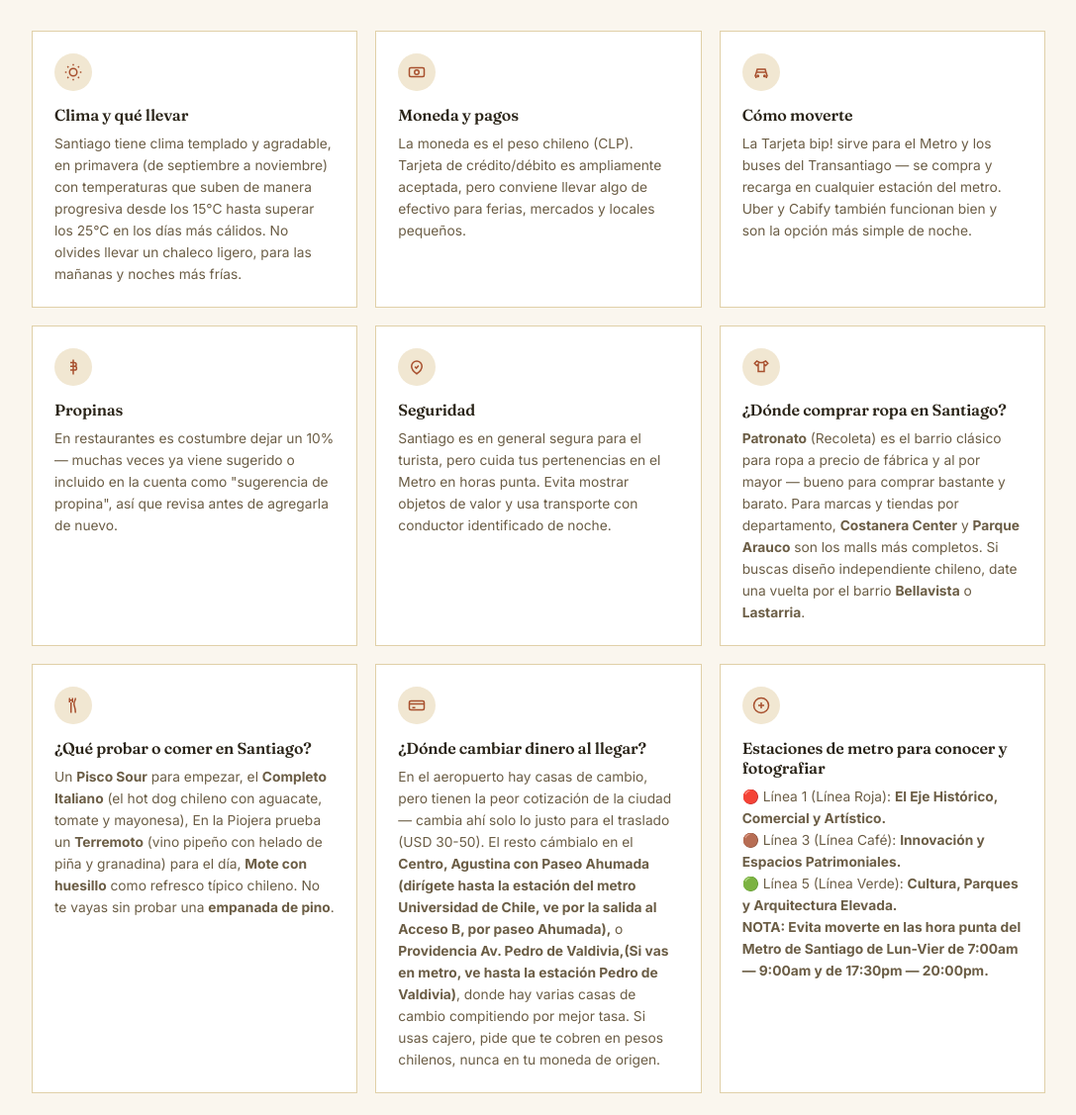
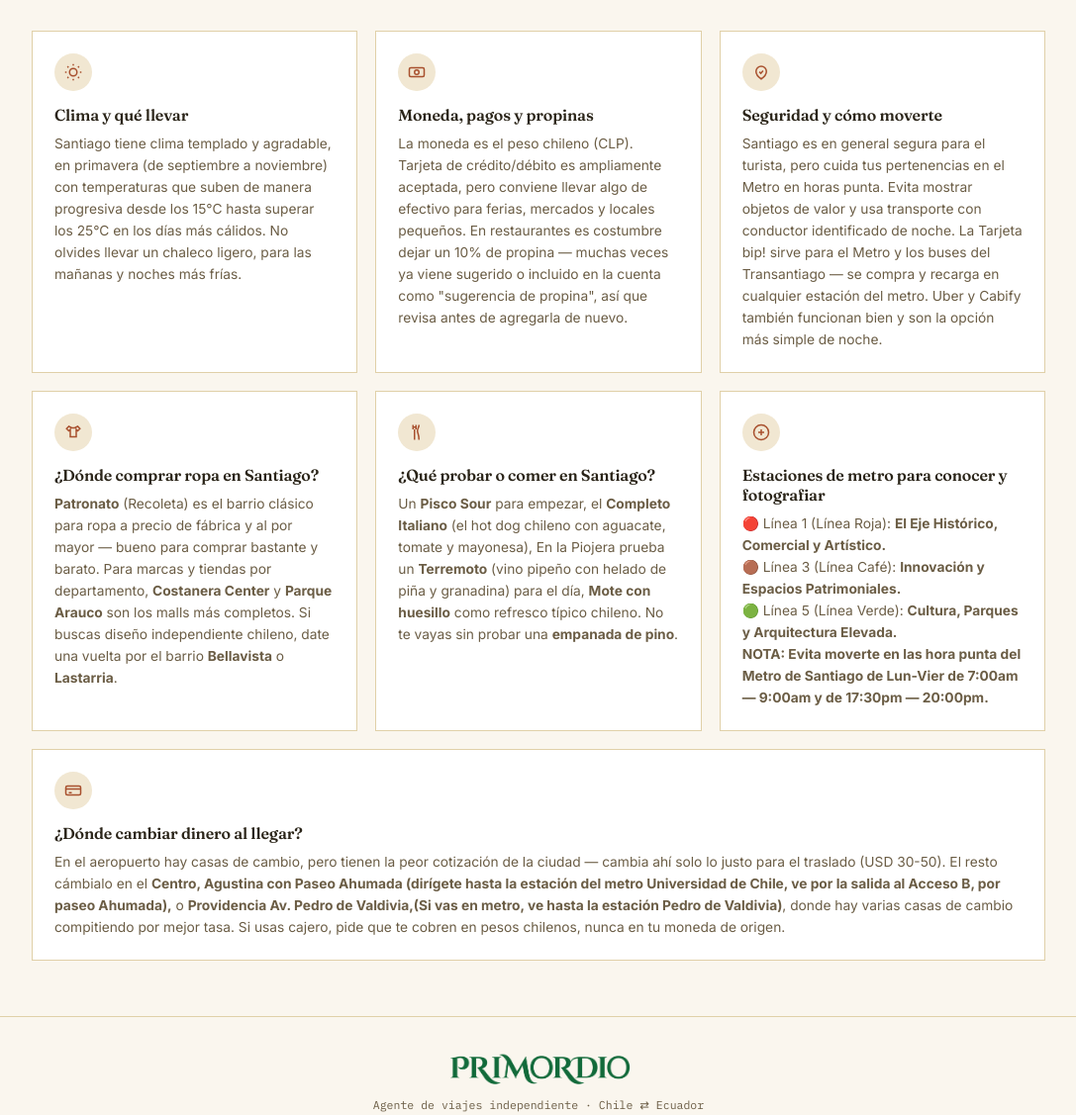
Before and after one commit to Primordio-cl/Primordio-cl.github.io, a plain HTML site: page index.html in a window 1280 px wide. Shown: the part 4520-5647 px from the top of the page at 99% size, without its empty margins (96-1183 px from the left). Drawn offline with Linux system fonts and the light colour scheme.

Commit message:
Add files via upload

```diff
--- a/index.html
+++ b/index.html
@@ -123,6 +123,7 @@
 
   /* RECOMENDACIONES DE VIAJE */
   .tips-grid{ display:grid; grid-template-columns:repeat(3,1fr); gap:18px; }
+  .tip-card.wide{ grid-column:1 / -1; }
   .tip-card{ background:#fff; border:1px solid var(--line); padding:22px; }
   .tip-icon{ width:38px; height:38px; border-radius:50%; background:var(--surface); display:flex; align-items:center; justify-content:center; margin-bottom:14px; }
   .tip-icon svg{ width:18px; height:18px; color:var(--rust); }
@@ -422,23 +423,13 @@
       </div>
       <div class="tip-card">
         <div class="tip-icon"><svg viewBox="0 0 24 24" fill="none" stroke="currentColor" stroke-width="2"><rect x="2" y="6" width="20" height="12" rx="2"/><circle cx="12" cy="12" r="3"/></svg></div>
-        <h3>Moneda y pagos</h3>
-        <p>La moneda es el peso chileno (CLP). Tarjeta de crédito/débito es ampliamente aceptada, pero conviene llevar algo de efectivo para ferias, mercados y locales pequeños.</p>
-      </div>
-      <div class="tip-card">
-        <div class="tip-icon"><svg viewBox="0 0 24 24" fill="none" stroke="currentColor" stroke-width="2"><path d="M3 17h1l1.5-5h13L20 17h1M5 17v3M19 17v3M5.5 12l1.2-4h10.6l1.2 4"/><circle cx="7.5" cy="17" r="1"/><circle cx="16.5" cy="17" r="1"/></svg></div>
-        <h3>Cómo moverte</h3>
-        <p>La Tarjeta bip! sirve para el Metro y los buses del Transantiago — se compra y recarga en cualquier estación del metro. Uber y Cabify también funcionan bien y son la opción más simple de noche.</p>
-      </div>
-      <div class="tip-card">
-        <div class="tip-icon"><svg viewBox="0 0 24 24" fill="none" stroke="currentColor" stroke-width="2"><path d="M12 2v20M8 6h5.5a2.5 2.5 0 0 1 0 5H8h6a2.5 2.5 0 0 1 0 5H8"/></svg></div>
-        <h3>Propinas</h3>
-        <p>En restaurantes es costumbre dejar un 10% — muchas veces ya viene sugerido o incluido en la cuenta como "sugerencia de propina", así que revisa antes de agregarla de nuevo.</p>
+        <h3>Moneda, pagos y propinas</h3>
+        <p>La moneda es el peso chileno (CLP). Tarjeta de crédito/débito es ampliamente aceptada, pero conviene llevar algo de efectivo para ferias, mercados y locales pequeños. En restaurantes es costumbre dejar un 10% de propina — muchas veces ya viene sugerido o incluido en la cuenta como "sugerencia de propina", así que revisa antes de agregarla de nuevo.</p>
       </div>
       <div class="tip-card">
         <div class="tip-icon"><svg viewBox="0 0 24 24" fill="none" stroke="currentColor" stroke-width="2"><path d="M12 21s-7-4.5-7-10a7 7 0 1 1 14 0c0 5.5-7 10-7 10z"/><path d="M9.5 11.5l2 2 3-3.5"/></svg></div>
-        <h3>Seguridad</h3>
-        <p>Santiago es en general segura para el turista, pero cuida tus pertenencias en el Metro en horas punta. Evita mostrar objetos de valor y usa transporte con conductor identificado de noche.</p>
+        <h3>Seguridad y cómo moverte</h3>
+        <p>Santiago es en general segura para el turista, pero cuida tus pertenencias en el Metro en horas punta. Evita mostrar objetos de valor y usa transporte con conductor identificado de noche. La Tarjeta bip! sirve para el Metro y los buses del Transantiago — se compra y recarga en cualquier estación del metro. Uber y Cabify también funcionan bien y son la opción más simple de noche.</p>
       </div>
       <div class="tip-card">
         <div class="tip-icon"><svg viewBox="0 0 24 24" fill="none" stroke="currentColor" stroke-width="2"><path d="M6 4 3 7l3 3 2-2v10h8V8l2 2 3-3-3-3-4 2h-4L6 4z"/></svg></div>
@@ -451,17 +442,17 @@
         <p>Un <strong>Pisco Sour</strong> para empezar, el <strong>Completo Italiano</strong> (el hot dog chileno con aguacate, tomate y mayonesa), En la Piojera prueba un <strong>Terremoto</strong> (vino pipeño con helado de piña y granadina) para el día, <strong>Mote con huesillo</strong> como refresco típico chileno. No te vayas sin probar una <strong>empanada de pino</strong>.</p>
       </div>
       <div class="tip-card">
-        <div class="tip-icon"><svg viewBox="0 0 24 24" fill="none" stroke="currentColor" stroke-width="2"><rect x="2" y="6" width="20" height="12" rx="2"/><path d="M2 10h20M6 15h4"/></svg></div>
-        <h3>¿Dónde cambiar dinero al llegar?</h3>
-        <p>En el aeropuerto hay casas de cambio, pero tienen la peor cotización de la ciudad — cambia ahí solo lo justo para el traslado (USD 30-50). El resto cámbialo en el <strong>Centro, Agustina con Paseo Ahumada (dirígete hasta la estación del metro Universidad de Chile, ve por la salida al Acceso B, por paseo Ahumada),</strong> o <strong>Providencia Av. Pedro de Valdivia,(Si vas en metro, ve hasta la estación Pedro de Valdivia)</strong>, donde hay varias casas de cambio compitiendo por mejor tasa. Si usas cajero, pide que te cobren en pesos chilenos, nunca en tu moneda de origen.</p>
-      </div>
-      <div class="tip-card">
         <div class="tip-icon"><svg viewBox="0 0 24 24" fill="none" stroke="currentColor" stroke-width="2"><circle cx="12" cy="12" r="10"/><path d="M8 12h8M12 8v8"/></svg></div>
         <h3>Estaciones de metro para conocer y fotografiar</h3>
 	    <p>🔴 Línea 1 (Línea Roja): <strong> El Eje Histórico, Comercial y Artístico.</strong></p>
 	    <p>🟤 Línea 3 (Línea Café): <strong>Innovación y Espacios Patrimoniales.</strong></p>
 		  <p>🟢 Línea 5 (Línea Verde): <strong>Cultura, Parques y Arquitectura Elevada.</strong></p>
 <p> <strong>NOTA: Evita moverte en las hora punta del Metro de Santiago de Lun-Vier de 7:00am — 9:00am y de 17:30pm — 20:00pm.</strong></p>
+      </div>
+      <div class="tip-card wide">
+        <div class="tip-icon"><svg viewBox="0 0 24 24" fill="none" stroke="currentColor" stroke-width="2"><rect x="2" y="6" width="20" height="12" rx="2"/><path d="M2 10h20M6 15h4"/></svg></div>
+        <h3>¿Dónde cambiar dinero al llegar?</h3>
+        <p>En el aeropuerto hay casas de cambio, pero tienen la peor cotización de la ciudad — cambia ahí solo lo justo para el traslado (USD 30-50). El resto cámbialo en el <strong>Centro, Agustina con Paseo Ahumada (dirígete hasta la estación del metro Universidad de Chile, ve por la salida al Acceso B, por paseo Ahumada),</strong> o <strong>Providencia Av. Pedro de Valdivia,(Si vas en metro, ve hasta la estación Pedro de Valdivia)</strong>, donde hay varias casas de cambio compitiendo por mejor tasa. Si usas cajero, pide que te cobren en pesos chilenos, nunca en tu moneda de origen.</p>
       </div>
     </div>
   </div>
@@ -481,8 +472,8 @@
     mercadocentral: { name:"Mercado Central", cat:"centro", catLabel:"Centro histórico", dist:"0,5 km de Plaza de Armas", desc:"Mercado de mariscos y pescados bajo una estructura de hierro del siglo XIX, con varios restaurantes tradicionales dentro." },
     santalucia: { name:"Cerro Santa Lucía", cat:"mirador", catLabel:"Mirador", dist:"1 km de Plaza de Armas", desc:"Cerro-parque en pleno centro con miradores, escalinatas y jardines. Entrada libre, ideal para una caminata corta." },
     lastarria: { name:"Barrio Lastarria", cat:"barrio", catLabel:"Barrio", dist:"1,5 km de Plaza de Armas", desc:"Calles empedradas, cines de autor, librerías y cafés. Uno de los barrios más agradables para caminar sin apuro." },
-    peumayen: { name:"Peumayén Ancestral Food", cat:"restaurante", catLabel:"Restaurante", dist:"Barrio Lastarria", desc:"Cocina chilena de raíz ancestral. ★4.4 — rango CLP 20.000-30.000 por persona." },
-    bellavista: { name:"Barrio Bellavista", cat:"barrio", catLabel:"Barrio", dist:"2 km de Plaza de Armas", desc:"Barrio bohemio y colorido, hogar de La Chascona (casa-museo de Pablo Neruda) y una animada vida de restaurantes y bares." },
+    peumayen: { name:"Peumayén Ancestral Food", cat:"restaurante", catLabel:"Restaurante", dist:"Constitución 136, Providencia.", desc:" Resultado de una exhaustiva investigación de las raíces culinarias chilenas, reflejadas en un menú que combina productos, técnicas y preparaciones originales de las principales culturas prehispánicas de Chile con un toque contemporáneo. ★4.4 — rango CLP 30.000-50.000 por persona." },
+    bellavista: { name:"Constitución 136, 7520367 Providencia, Barrio Bellavista", cat:"barrio", catLabel:"Barrio", dist:"2 km de Plaza de Armas", desc:"Barrio bohemio y colorido, hogar de La Chascona (casa-museo de Pablo Neruda) y una animada vida de restaurantes y bares." },
     sancristobal: { name:"Cerro San Cristóbal", cat:"mirador", catLabel:"Mirador", dist:"2,5 km de Plaza de Armas", desc:"El mirador natural más alto de la ciudad, accesible en funicular o teleférico desde Bellavista. Vista completa de Santiago y la cordillera." },
     chorrillana: { name:"El Huerto", cat:"restaurante", catLabel:"Restaurante", dist:"Providencia", desc:"Auténtico pionero de la cocina vegetariana en Santiago. La carta es un mosaico que combina platos clásicos con fusiones globales, destacando opciones vegetarianas y veganas. ★4.4 — rango CLP 10.000-15.000 por persona" },
     galindo: { name:"Galindo", cat:"restaurante", catLabel:"Restaurante", dist:"Barrio Bellavista", desc:"Cocina chilena tradicional en un local histórico. ★4.3 — rango CLP 15.000-25.000 por persona." },
```
